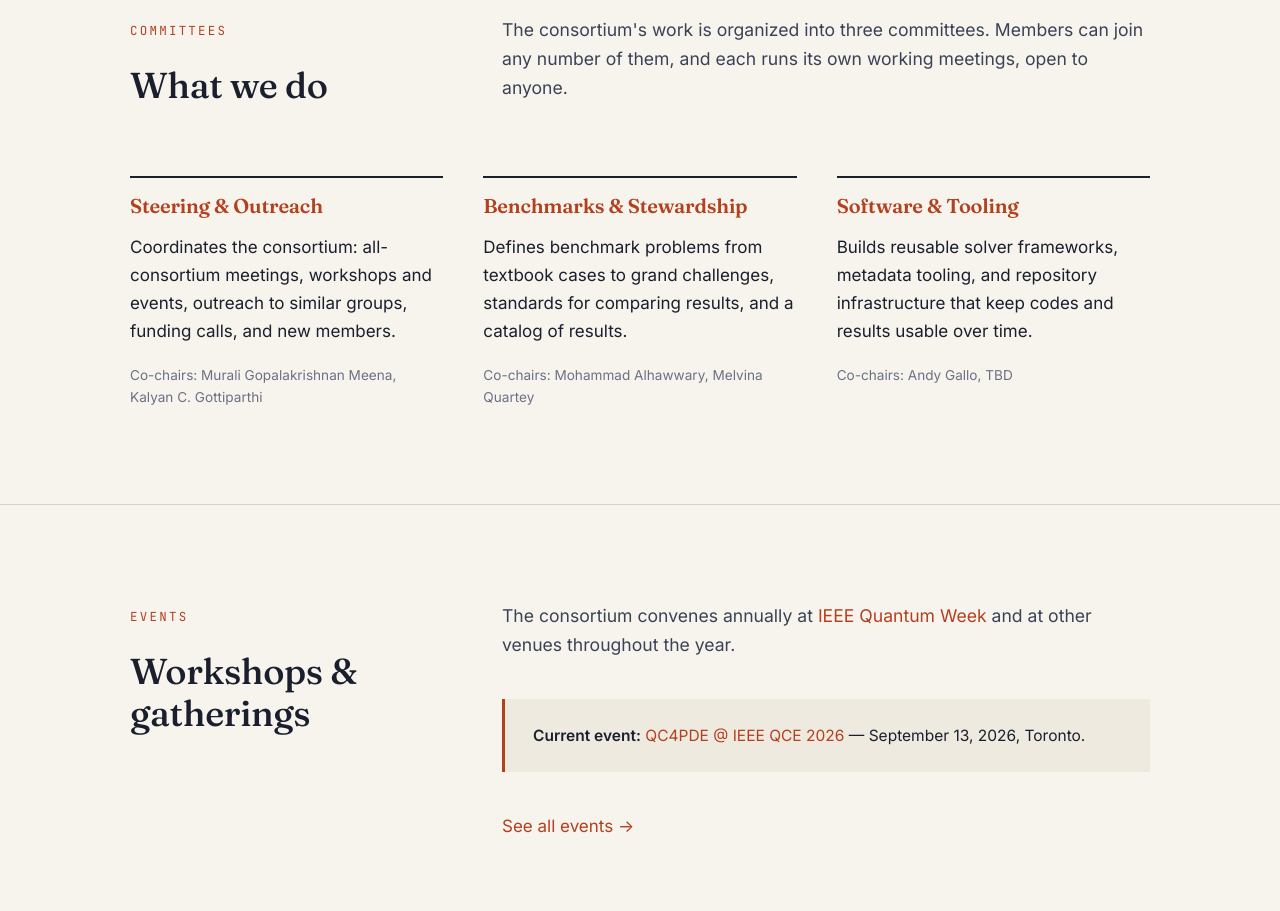
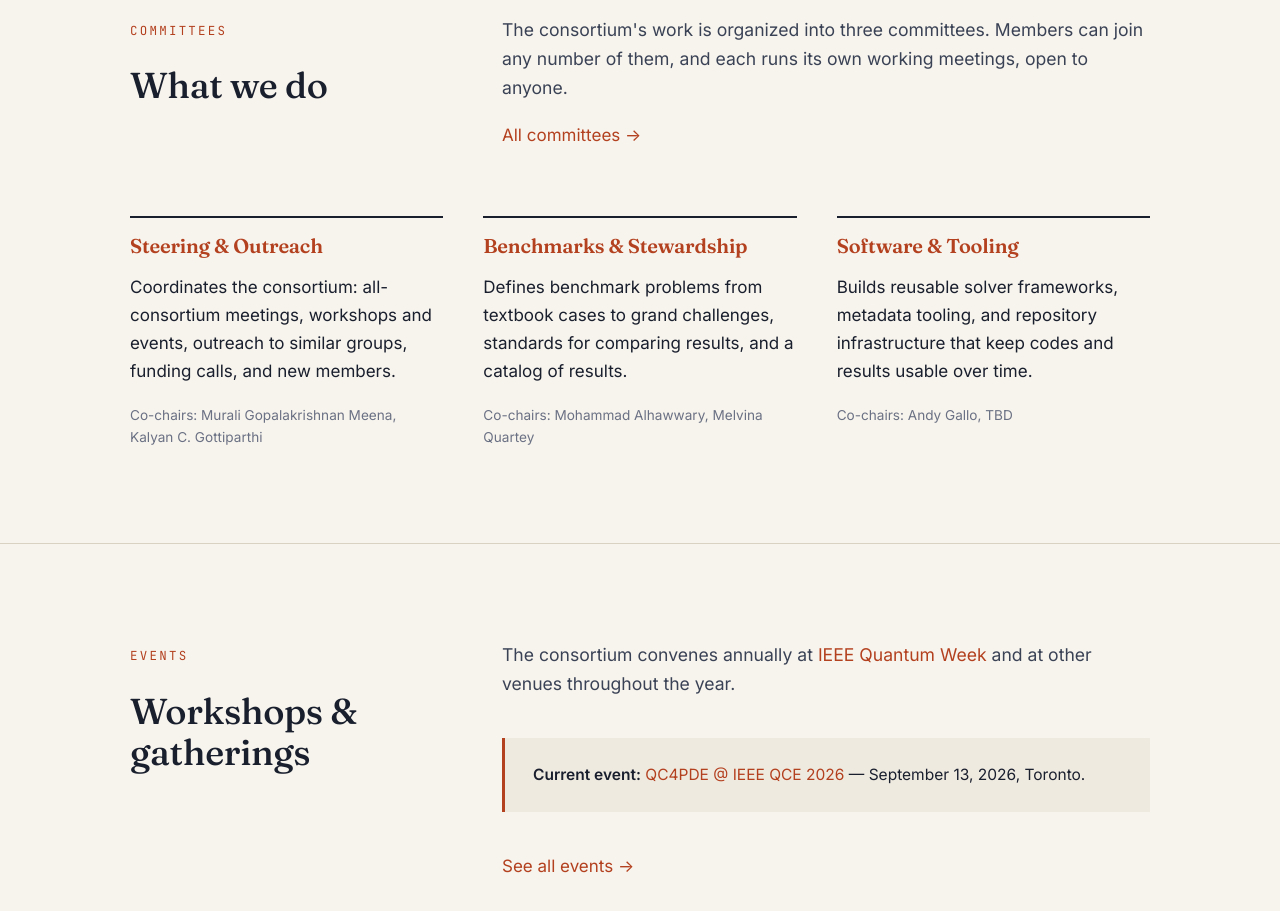
Before and after one commit to qc4pde/qc4pde.github.io, a plain HTML site: page index.html in a window 1280 px wide. Shown: the part 2100-3011 px from the top of the page. Drawn offline with Linux system fonts and the light colour scheme.

Commit message:
Fix committee page URLs; link committees overview; center CAPTCHA page
GitHub Pages published committee README.md files as README.html, so
committees/<name>/ returned 404. Rename them to index.md and update links.

Co-Authored-By: Claude Opus 5.5 <noreply@anthropic.com>

```diff
--- a/index.html
+++ b/index.html
@@ -17,7 +17,7 @@
     <a href="index.html" class="brand"><span class="brand-mark"></span>QC4PDE</a>
     <nav class="primary">
       <a href="#mission">Mission</a>
-      <a href="#committees">Committees</a>
+      <a href="committees/">Committees</a>
       <a href="meetings/">Meetings</a>
       <a href="events/index.html">Events</a>
       <a href="#members">Members</a>
@@ -131,6 +131,7 @@
       <div><span class="eyebrow">Committees</span><h2>What we do</h2></div>
       <div>
         <p class="lead">The consortium's work is organized into three committees. Members can join any number of them, and each runs its own working meetings, open to anyone.</p>
+        <p><a href="committees/">All committees →</a></p>
       </div>
     </div>
     <div class="topic-grid">
```
Also changed, not shown: meetings/join.html (+3 -1 lines), 10 other files.
